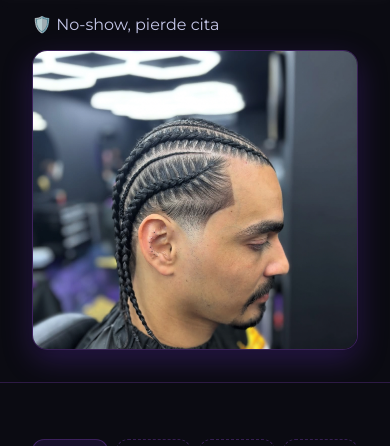
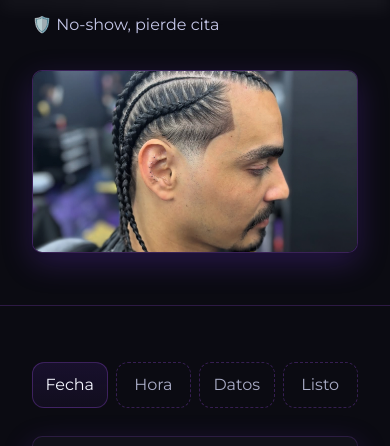
Before and after one commit to iam-jr/Zayas4kBarber, a plain HTML site: page index.html in a window 390 px wide. Shown: the part 398-844 px from the top of the page. Drawn offline with Linux system fonts and the light colour scheme.

Commit message:
Enhance hero art and slider styles for responsiveness
Updated styles for the hero art and slider components, including aspect ratio, margins, and media queries for better responsiveness.

```diff
--- a/css/style.css
+++ b/css/style.css
@@ -855,24 +855,48 @@ p, h1, h2, h3, li, span, button, a, input { word-break: break-word; overflow-wra
 /* Fallback when env() unsupported */
 @supports not (padding-left: env(safe-area-inset-left)) { .container { padding-left:1rem; padding-right:1rem; } .topbar { padding-left:12px; padding-right:12px; } }
 
+/* Contenedor del slider */
 .hero-art {
   width: 100%;
-  max-width: 500px;  /* Ajusta al tamaño máximo que quieras */
-  height: 300px;
+  max-width: 500px;  /* ancho máximo para escritorio */
+  aspect-ratio: 16/9; /* mantiene la proporción para móvil y escritorio */
   overflow: hidden;
   border-radius: 15px;
   position: relative;
-  margin: 0 auto; /* centrado */
+  margin: 20px auto; /* margen superior/inferior */
+  touch-action: pan-y; /* mejora la experiencia de swipe vertical */
 }
 
+/* Wrapper de slides */
 .slider {
   display: flex;
+  width: 100%;
+  height: 100%;
   transition: transform 0.5s ease-in-out;
+  will-change: transform; /* mejora rendimiento en animaciones */
 }
 
+/* Cada slide */
 .slide {
-  width: 100%;
+  min-width: 100%;
   height: 100%;
-  object-fit: cover;
+  object-fit: cover; /* asegura que la imagen se recorte y no se deforme */
   flex-shrink: 0;
 }
+
+/* Para dispositivos muy pequeños */
+@media (max-width: 400px) {
+  .hero-art {
+    border-radius: 10px;
+  }
+}
+
+/* Opcional: sombras suaves para el slider */
+.hero-art::before {
+  content: '';
+  position: absolute;
+  inset: 0;
+  box-shadow: 0 4px 15px rgba(0,0,0,0.2);
+  pointer-events: none;
+  border-radius: inherit;
+}
```
